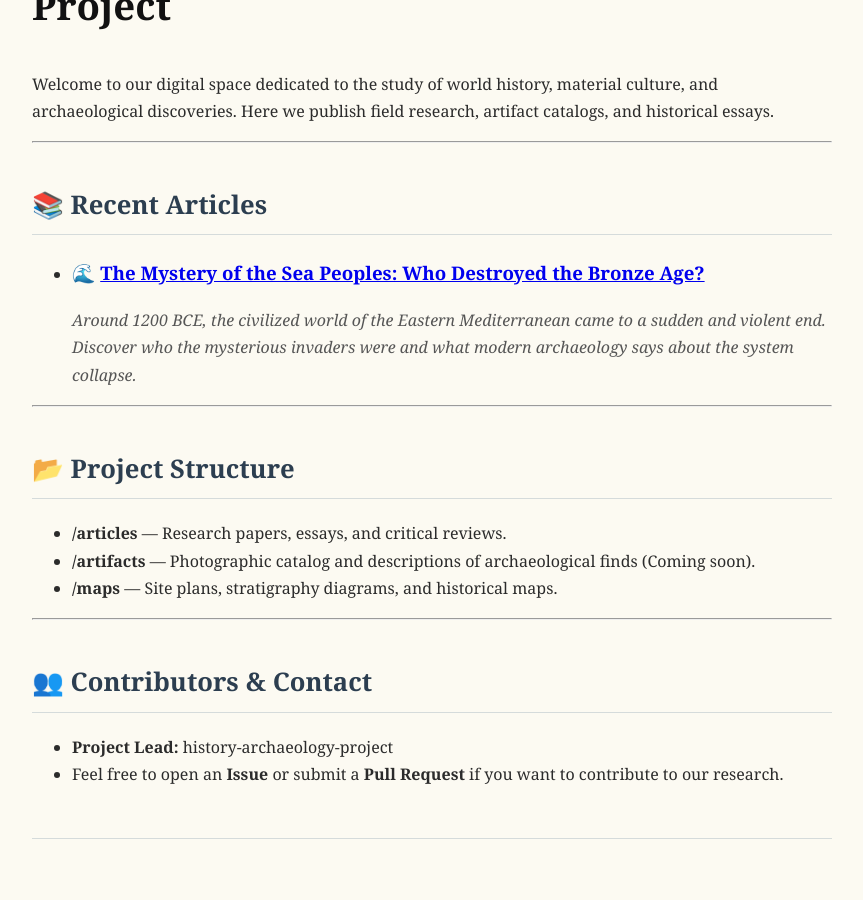
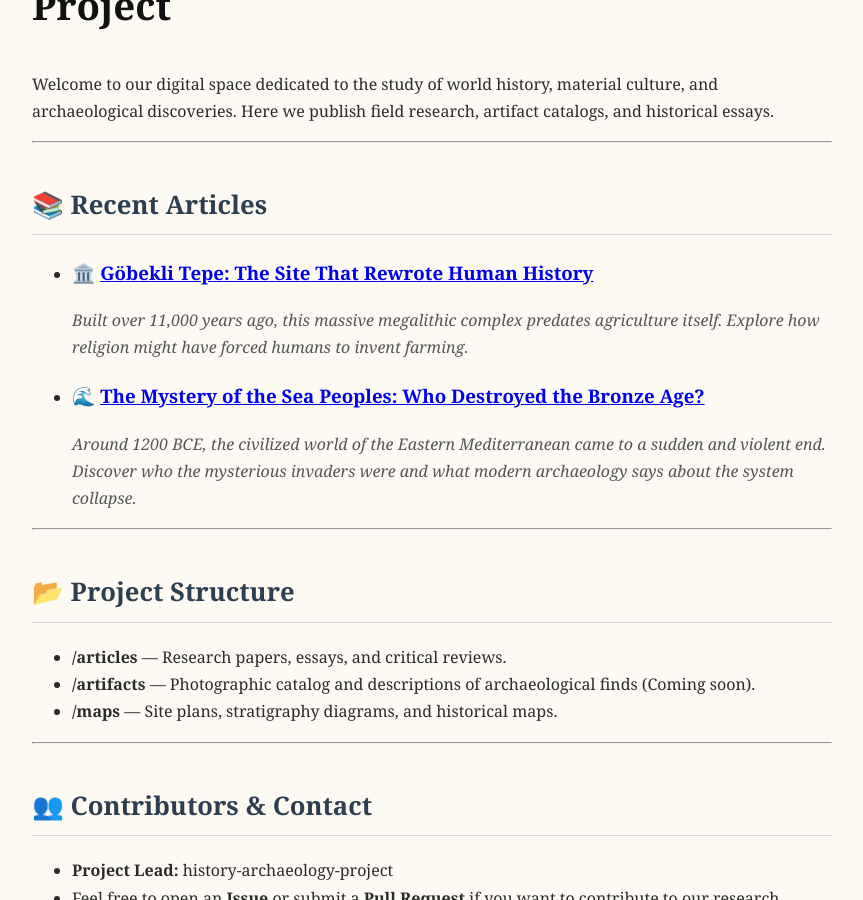
Before and after one commit to history-archaeology-project/history-archaeology-project.github.io, a Jekyll site: the page built from index.md, in a window 1280 px wide and 900 px high, scrolled down 394 px. Shown: the whole window, without its empty margins (208-1071 px from the left). Built offline with Jekyll 4.4.1, drawn with Linux system fonts in a browser that asks for light colours; comment, search, counter and statistics services are not loaded.

Commit message:
Update index.md

```diff
--- a/index.md
+++ b/index.md
@@ -9,6 +9,9 @@ Welcome to our digital space dedicated to the study of world history, material c
 ---
 
 ## 📚 Recent Articles
+
+*   ### 🏛️ [Göbekli Tepe: The Site That Rewrote Human History](./articles/gobekli-tepe)
+    *Built over 11,000 years ago, this massive megalithic complex predates agriculture itself. Explore how religion might have forced humans to invent farming.*
 
 *   ### 🌊 [The Mystery of the Sea Peoples: Who Destroyed the Bronze Age?](./articles/sea-peoples)
     *Around 1200 BCE, the civilized world of the Eastern Mediterranean came to a sudden and violent end. Discover who the mysterious invaders were and what modern archaeology says about the system collapse.*
```
